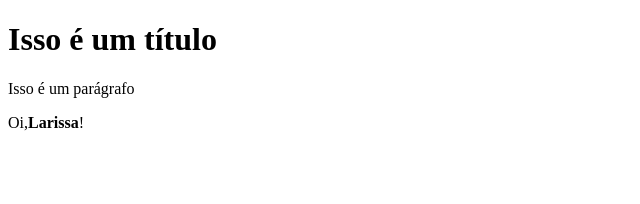
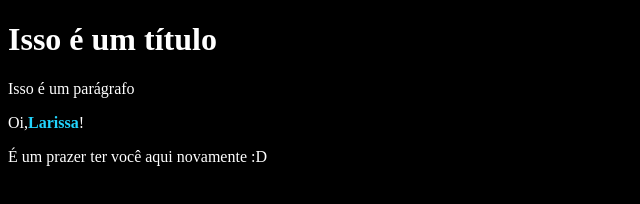
Before and after one commit to kaiokor/Estd.-HtmlCss, a plain HTML site: page index.html in a window 1280 px wide. Shown: the whole page, without its empty margins (0-640 px from the left). Drawn offline with Linux system fonts and the light colour scheme.

Commit message:
100% alura, com um pouco de css

```diff
--- a/index.html
+++ b/index.html
@@ -5,10 +5,12 @@
         <meta httmp-equiv="X-UA-Compatible" content="IE=edge">
         <meta name="viewport" content="width=device-width, initial-scale=1.0">
         <title>Documento</title>
+        <link rel="stylesheet" href="style.css">
     </head>
     <body>
         <h1>Isso é um título</h1>
         <p>Isso é um parágrafo</p>
         <p>Oi,<strong>Larissa</strong>!</p>
+        <p>É um <span>prazer</span> ter você aqui novamente :D<p></p>
     </body>
 </html>
--- /dev/null
+++ b/style.css
@@ -0,0 +1,8 @@
+body{
+    background-color: black;
+    color:white;
+}
+
+strong {
+    color: #22D4FD;
+}
```
